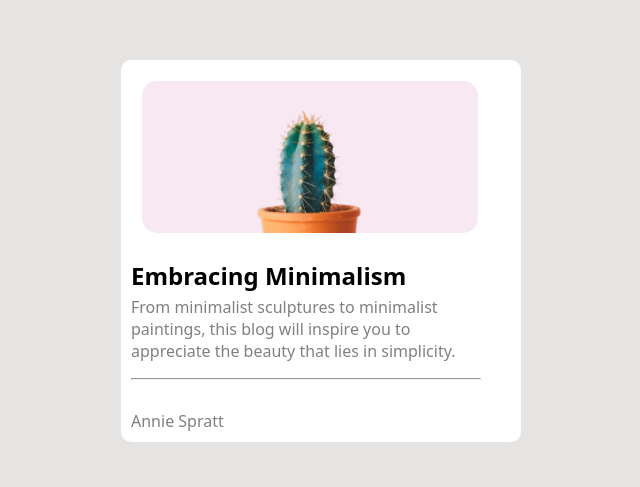
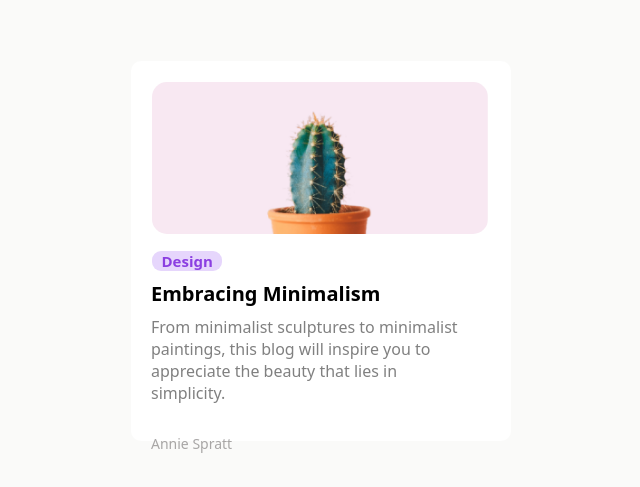
Before and after one commit to SantHubTest/card, a plain HTML site: page HTML/Desafios/Card/index.html in a window 1280 px wide. Shown: the part 149-636 px from the top of the page, without its empty margins (319-959 px from the left). Drawn offline with Linux system fonts and the light colour scheme.

Commit message:
Add files via upload

```diff
--- a/HTML/Desafios/Card/index.html
+++ b/HTML/Desafios/Card/index.html
@@ -14,10 +14,11 @@
             <div class="containertwo">
                 <section >
                     <img class="img" src="cactus_img.jpg" alt="IMG OF CACTUS">
+                    <span class="tag">Design</span>
                     <h1>Embracing Minimalism</h1>
                     <p>From minimalist sculptures to minimalist paintings, this blog will inspire you to appreciate the
                         beauty that lies in simplicity.</p>
-                    <hr class="divide">
+
                     <footer>Annie Spratt</footer>
                 </section>
             </div>
--- a/HTML/Desafios/Card/style.css
+++ b/HTML/Desafios/Card/style.css
@@ -2,7 +2,7 @@
     margin:  0;
     padding: 0;
     box-sizing: border-box;
-    background-color: rgb(230, 227, 227);
+    background-color: #fafaf9;
     font-family: system-ui, -apple-system, BlinkMacSystemFont, 'Segoe UI', Roboto, Oxygen, Ubuntu, Cantarell, 'Open Sans', 'Helvetica Neue', sans-serif;
 }
 
@@ -13,10 +13,12 @@
 }
 
 .containertwo {
-    background-color: white;
+    background-color: #ffffff;
     border-radius: 10px;
     padding: 40px;
-    width: 320px;
+    width: 300px;
+    height: 300px;
+    position: relative;
 }
 
 
@@ -27,28 +29,43 @@
     height: 152px;
 }
 
-
+.containertwo .tag{
+    position: absolute;
+    top: 50%;
+    right: 76%;
+    background-color: #e6d6fc;
+    color: #8b3fe1;
+    width: 70px;
+    font-weight: bold;
+    font-size: 15px;
+    text-align: center;
+    border-radius: 9px;
+}
 
 .containertwo h1  {
-    margin-top: 40px;
-    margin-left: -30px;
+    margin-top: 60px;
+    margin-left: -20px;
     margin-right: 1px;
+    font-size: 20px;
+    margin-bottom: 19px;
 }
 
 .containertwo p{
-    margin-left: -30px;
-    margin-top: -16px;
+    margin-left: -20px;
+    margin-top: -10px;
+    font-size: 16px;
+    width: 310px;
     color: gray;
 }
 
 .containertwo footer {
-    color: gray;
+    color: rgb(133, 130, 130, 0.7);
     margin-top: 30px;
     margin-bottom: -30px;
-    margin-left: -30px;
+    margin-left: -20px;
+    font-size: 14px;
 }
 
 .divide{
     margin-left: -30px;
-    color: blue;
 }
```
